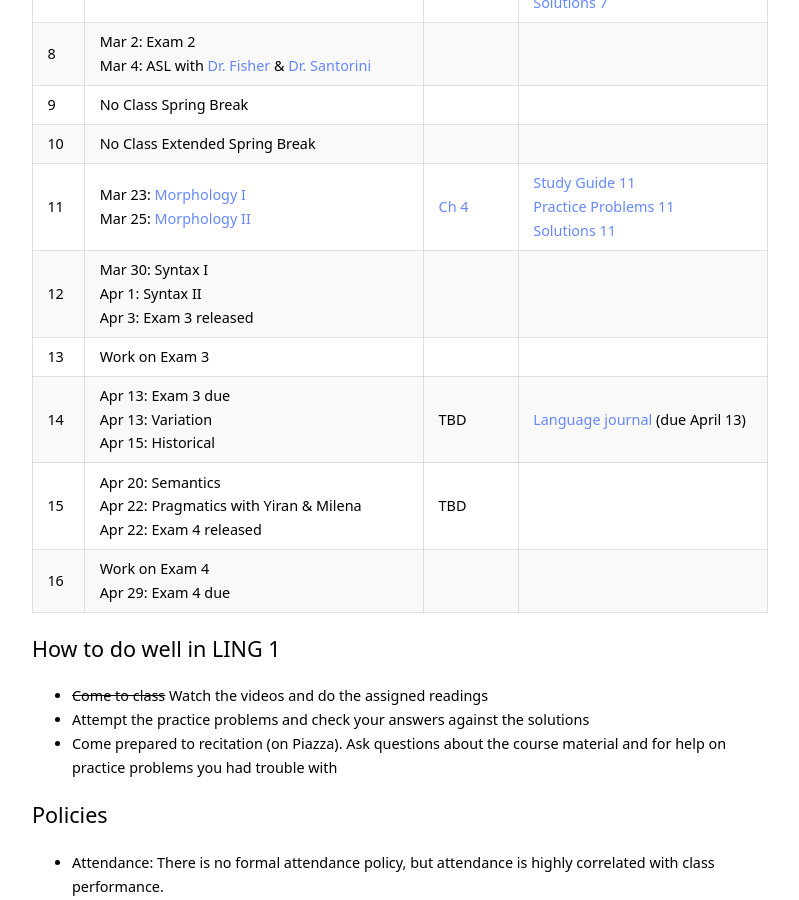
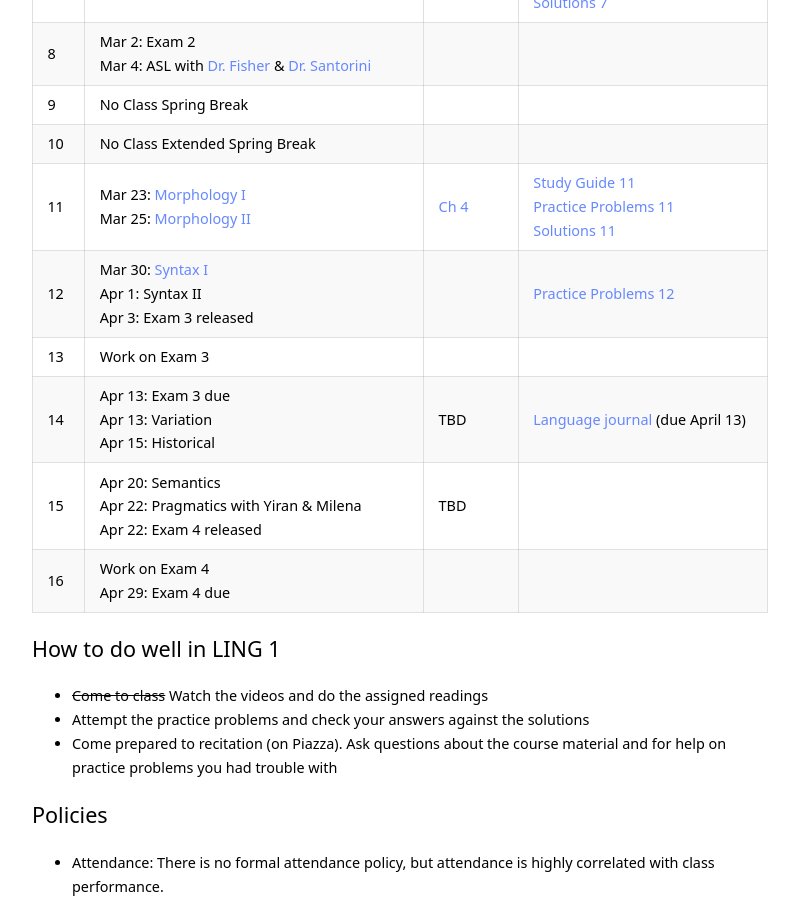
Before and after one commit to kschuler/ling001, a Jekyll site: the page built from index.md, in a window 1280 px wide and 900 px high, scrolled down 3319 px. Shown: the whole window, without its empty margins (240-1039 px from the left). Built offline with Jekyll 4.4.1, drawn with Linux system fonts in a browser that asks for light colours.

Commit message:
Update index.md

```diff
--- a/index.md
+++ b/index.md
@@ -95,7 +95,7 @@ Wk  | Lecture | Readings | Resources
 9 | **No Class Spring Break** |  |
 10 | **No Class Extended Spring Break** | |
 11 | Mar 23: [Morphology I](resources/Ling001-20A-13-Morphology1-pdf.pdf)<br>Mar 25: [Morphology II](resources/Ling001-20A-14-Morphology2.pdf) | [Ch 4](https://app.perusall.com/courses/intro-to-linguistics-1/chapter-4-4-1-4-5?assignmentId=pxa2xEZE3KQXDioBC&part=1) | [Study Guide 11](resources/studyguide-week11.pdf)<br>[Practice Problems 11](resources/practiceproblems-week11.pdf)<br>[Solutions 11](resources/solutions-week11.pdf)
-12 | Mar 30: Syntax I <br> Apr 1: Syntax II <br> Apr 3: **Exam 3 released**|  |
+12 | Mar 30: [Syntax I](resources/Ling001-20A-15-Syntax1.pdf) <br> Apr 1: Syntax II <br> Apr 3: **Exam 3 released**|  | [Practice Problems 12](resources/practiceproblems-week12.pdf)
 13 | **Work on Exam 3**| |
 14 | Apr 13: **Exam 3 due**<br> Apr 13: Variation <br> Apr 15: Historical | TBD | [Language journal](resources/language-journal-assignment) (due April 13)
 15 | Apr 20: Semantics <br> Apr 22: Pragmatics with Yiran & Milena<br>Apr 22: **Exam 4 released** | TBD |
```
